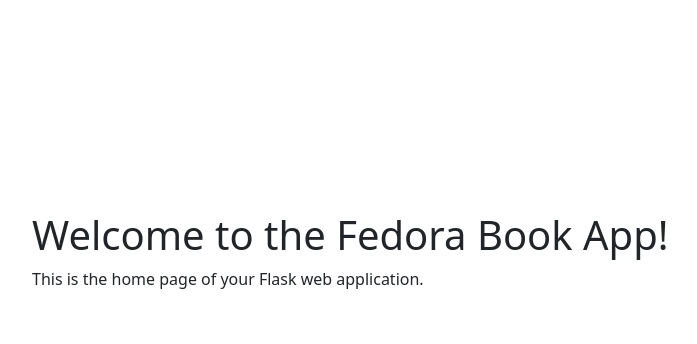
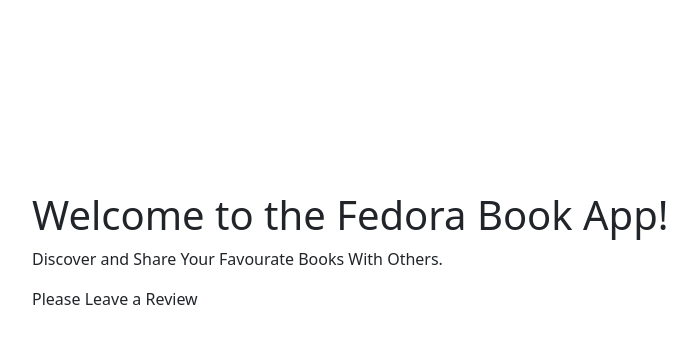
Before and after one commit to Apostle01/Fedora_book_app, a Flask app: page / in a window 1280 px wide. Shown: the part 191-535 px from the top of the page, without its empty margins (50-747 px from the left). Run offline with Flask 3, Linux system fonts and the light colour scheme; some libraries are stand-ins or nearby versions.

Commit message:
Modified home.html

```diff
--- a/templates/home.html
+++ b/templates/home.html
@@ -6,5 +6,6 @@
 
 {% block content %}
     <h1>Welcome to the Fedora Book App!</h1>
-    <p>This is the home page of your Flask web application.</p>
+    <p>Discover and Share Your Favourate Books With Others.</p>
+    <p>Please Leave a Review</p>
 {% endblock %}
```
